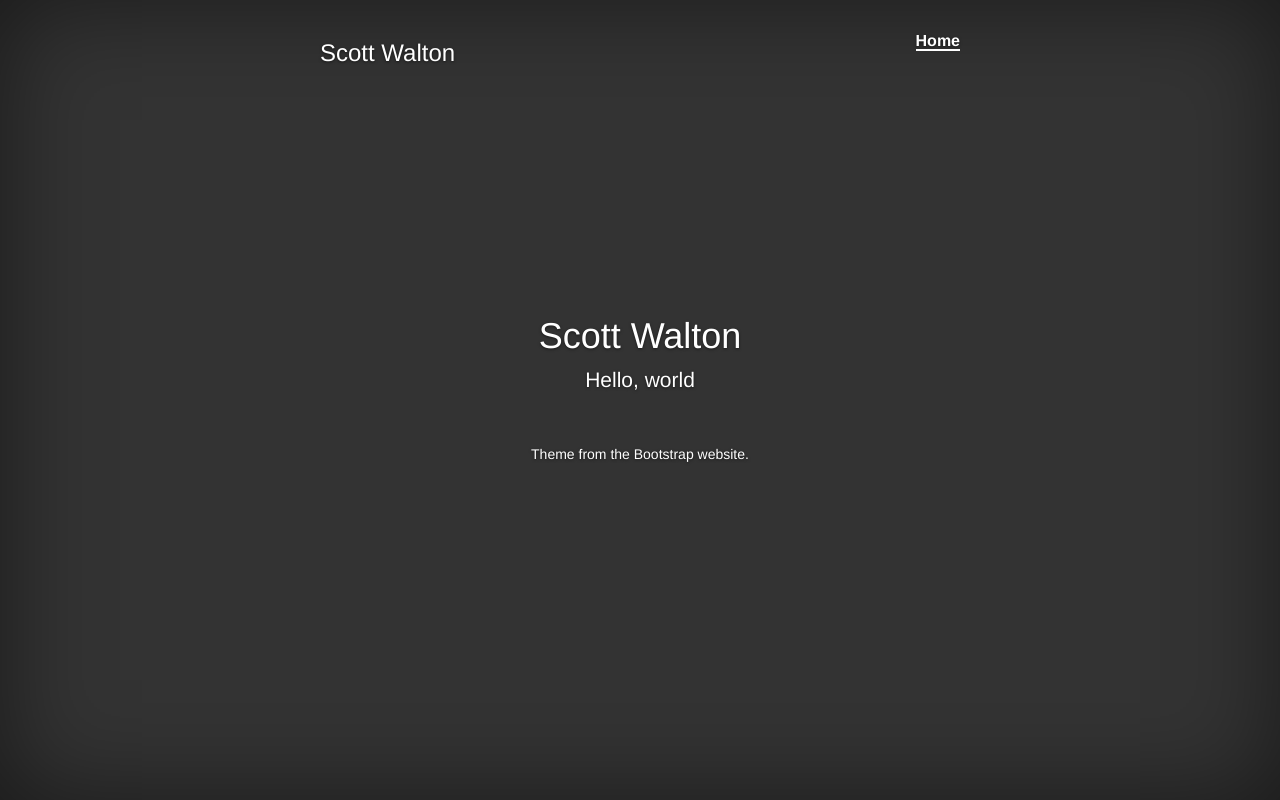
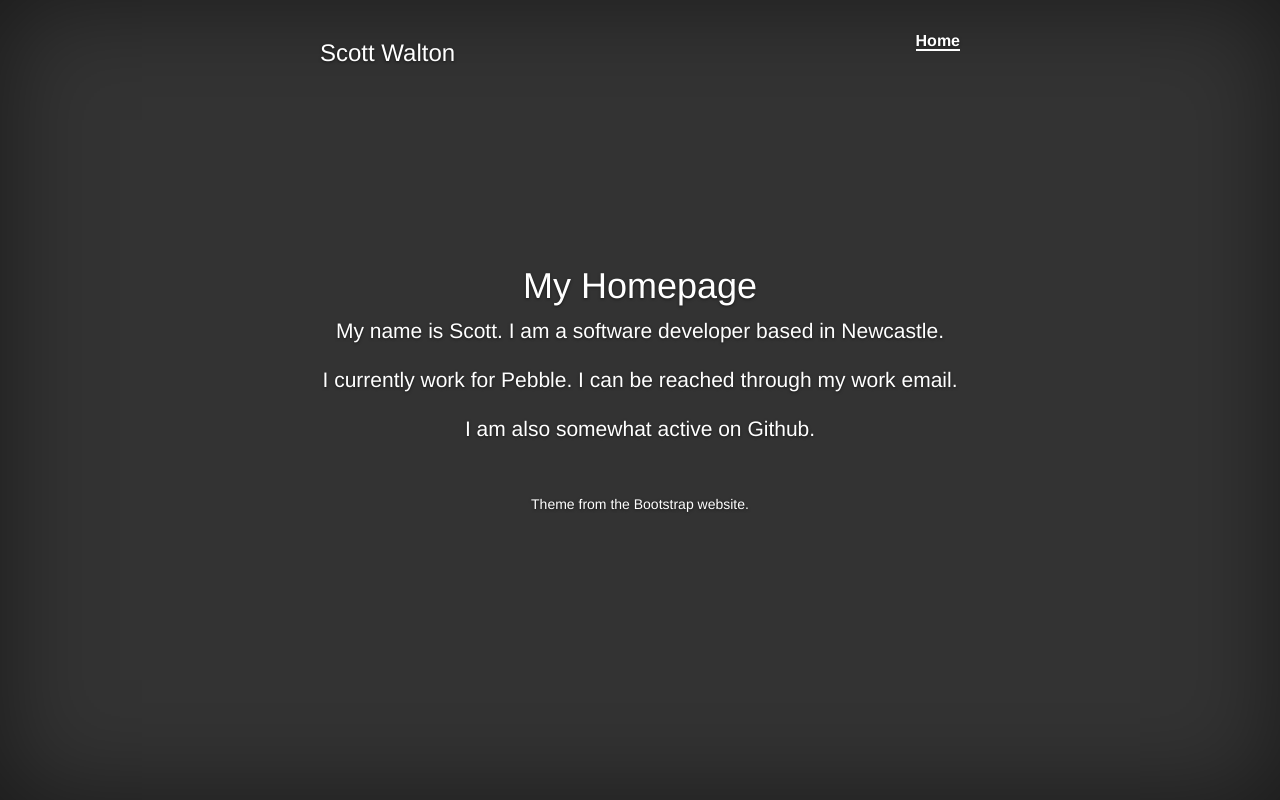
Before and after one commit to scott-w/scott-w.github.io, a plain HTML site: page index.html in a window 1280 px wide. Drawn offline with Linux system fonts and the light colour scheme.

Commit message:
Updated with my information

```diff
--- a/index.html
+++ b/index.html
@@ -30,8 +30,19 @@
           </div>
 
           <div class="inner-cover">
-            <h1 class="cover-heading">Scott Walton</h1>
-            <p class="lead">Hello, world</p>
+            <h1 class="cover-heading">My Homepage</h1>
+            <p class="lead">
+              My name is Scott. I am a software developer based in Newcastle.
+            </p>
+            <p class="lead">
+              I currently work for
+              <a href="https://www.mypebble.co.uk">Pebble</a>.
+              I can be reached through my
+              <a href="mailto:scott.walton@mypebble.co.uk">work email</a>.
+            </p>
+            <p class="lead">
+              I am also somewhat active on
+              <a href="https://github.com/scott-w">Github</a>.
           </div>
 
           <div class="mastfood">
```
